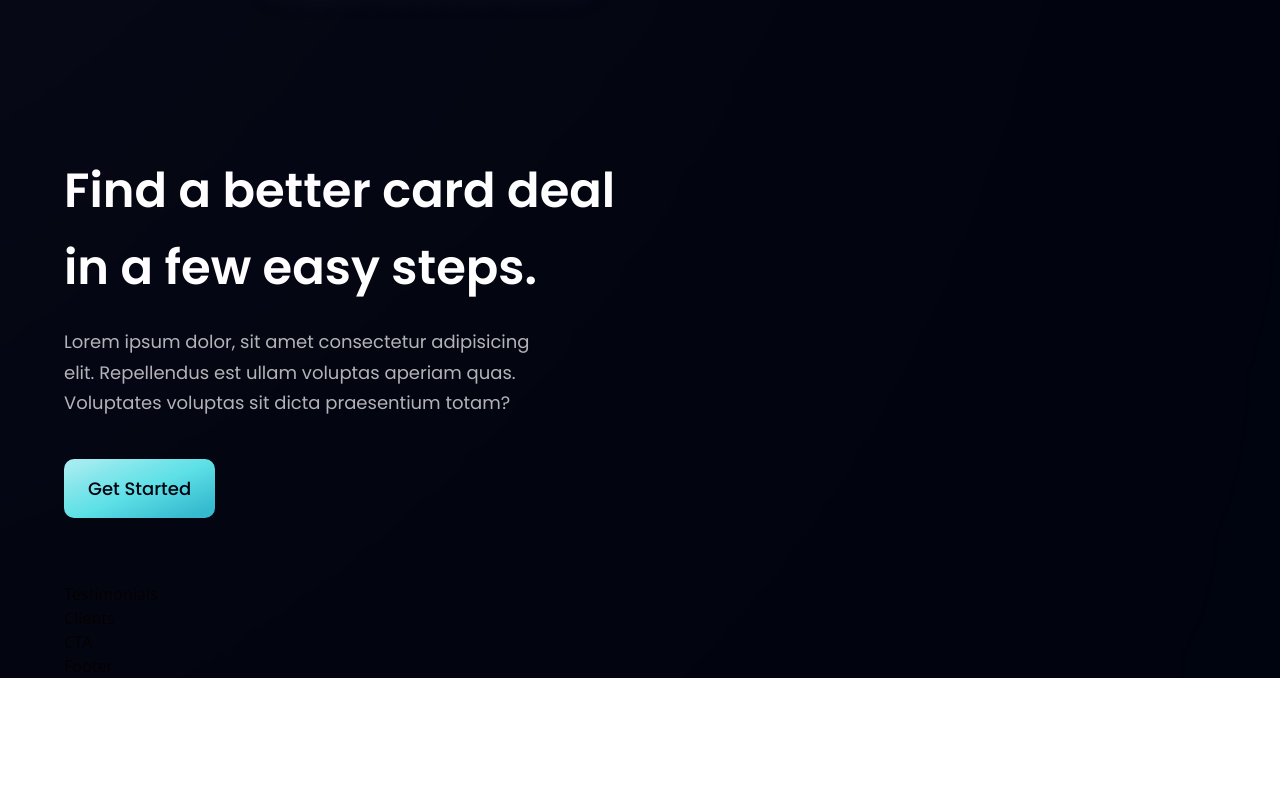
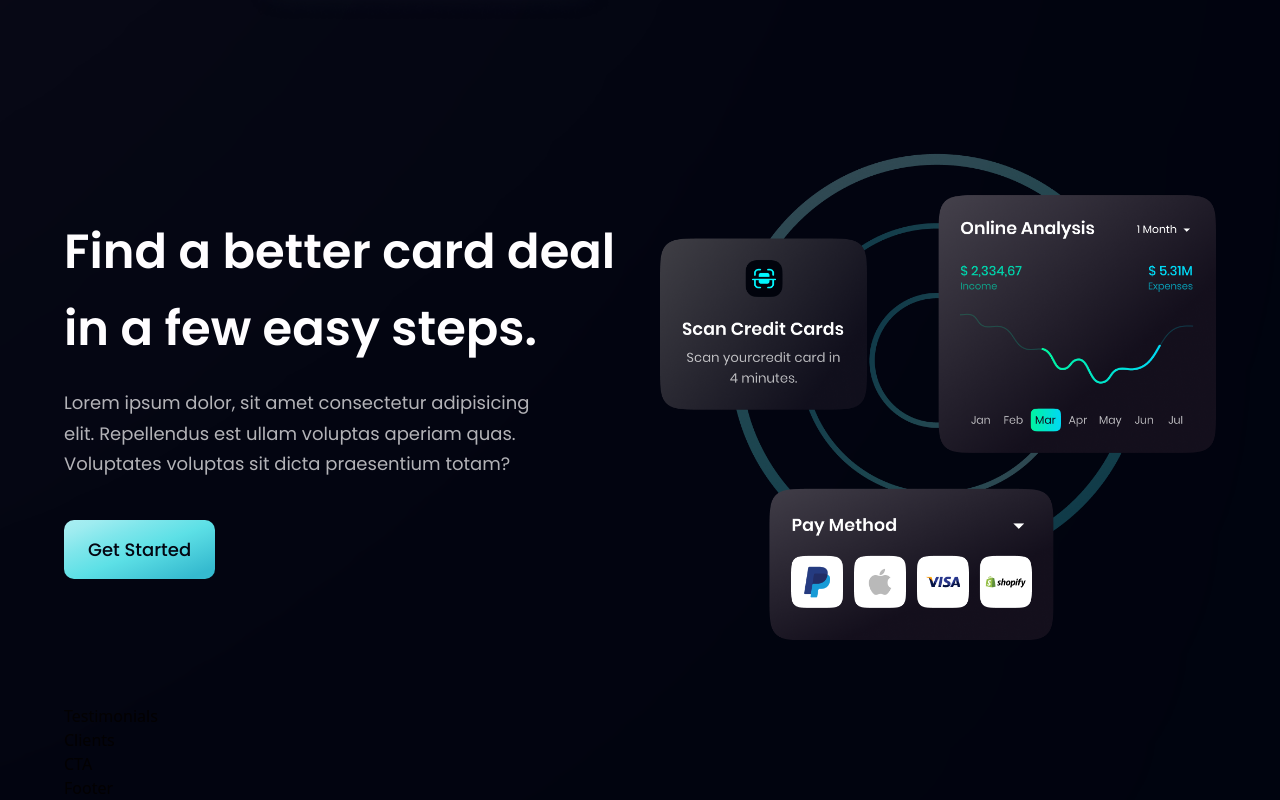
Before and after one commit to ThibautMilville/Modern_Responsive_UI_UX_Website, a React (Vite) app in the folder bank_modern_app/: page / in a window 1280 px wide. Shown: the part 2084-2884 px from the top of the page. Before the commit the page ends 2762 px from the top, so only its background shows below. Built offline with nearby package versions, Linux system fonts and the light colour scheme.

Commit message:
card deal section

```diff
--- a/bank_modern_app/src/components/CardDeal.jsx
+++ b/bank_modern_app/src/components/CardDeal.jsx
@@ -4,6 +4,7 @@
 
 const CardDeal = () => (
   <section className={layout.section}>
+    {/* TEXT */}
     <div className={layout.sectionInfo}>
       <h2 className={styles.heading2}>Find a better card deal <br className="sm:block hidden" />
         in a few easy steps.</h2>
@@ -12,6 +13,10 @@
 
         <Button styles="mt-10" />
     </div>
+    {/* IMAGE */}
+    <div className={layout.sectionImg}>
+      <img src={card} alt="card" className="w-[100%] h-[100%]" />
+    </div>
   </section>
 )
 
```
